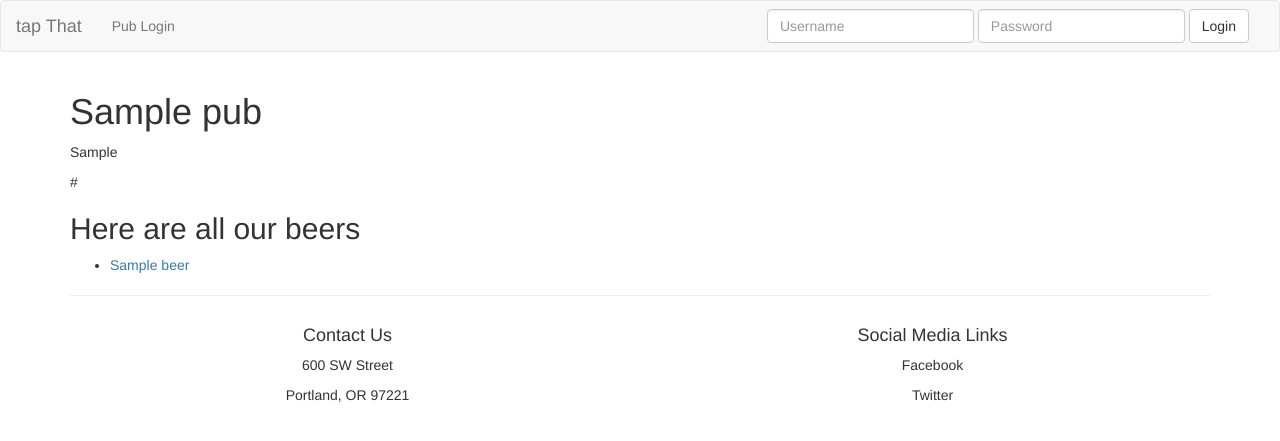
After one commit to tlongren/tapThat, a PHP site: template views/pub_info.html.twig in a window 1280 px wide. The commit adds this page. Shown: the top 441 px of the page. Run offline with PHP 8.4, Linux system fonts and the light colour scheme; the template is opened without the code that fills it: most values are stand-ins (such as "Sample title", 1, 10 or a date in 2020); some libraries are stand-ins or nearby versions.

Commit message:
Add pub_info

```diff
--- a/views/beer.html.twig
+++ b/views/beer.html.twig
@@ -19,10 +19,8 @@
         </ul>
     {% endfor %}
 {% else %}
-    <p>{{ beer.getName }} isn't on tap anywhere at the moment.</p>
+    <h4>{{ beer.getName }} isn't on tap anywhere at the moment.</h4>
 {% endif %}
-
-
 
 
 {% embed "footer.html.twig" %}
--- /dev/null
+++ b/views/pub_info.html.twig
@@ -0,0 +1,22 @@
+
+{% embed "header.html.twig" %}
+{% endembed %}
+
+<h1>{{ pub.getName }}</h1>
+    <p>{{ pub.getLocation }}</p>
+    <p>{{ pub.getLink }}</p>
+
+{% if beers is not empty %}
+    <h2>Here are all our beers</h2>
+    {% for beer in beers %}
+        <ul>
+            <li><a href="/beer/{{ beer.getId }}">{{ beer.getName }}</a></li>
+        </ul>
+    {% endfor %}
+{% else %}
+    <h4>Nothing on tap here.</h4>
+{% endif %}
+
+
+{% embed "footer.html.twig" %}
+{% endembed %}
```
Also changed, not shown: app/app.php (+9 -0 lines).
